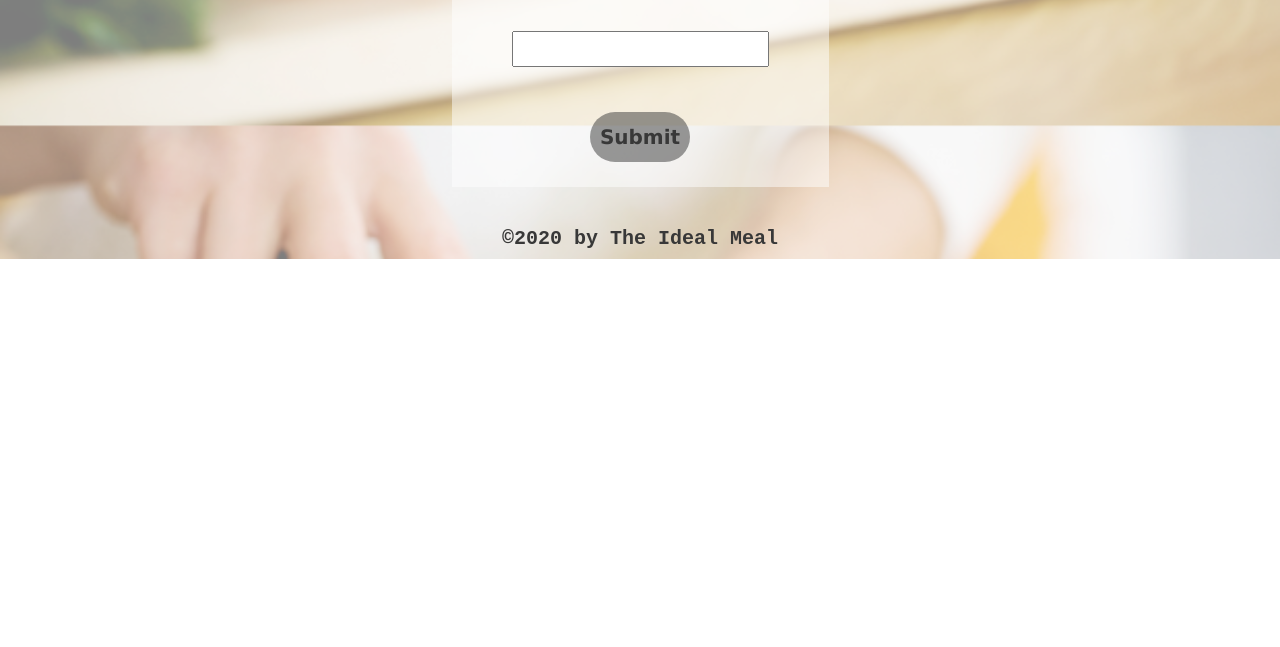
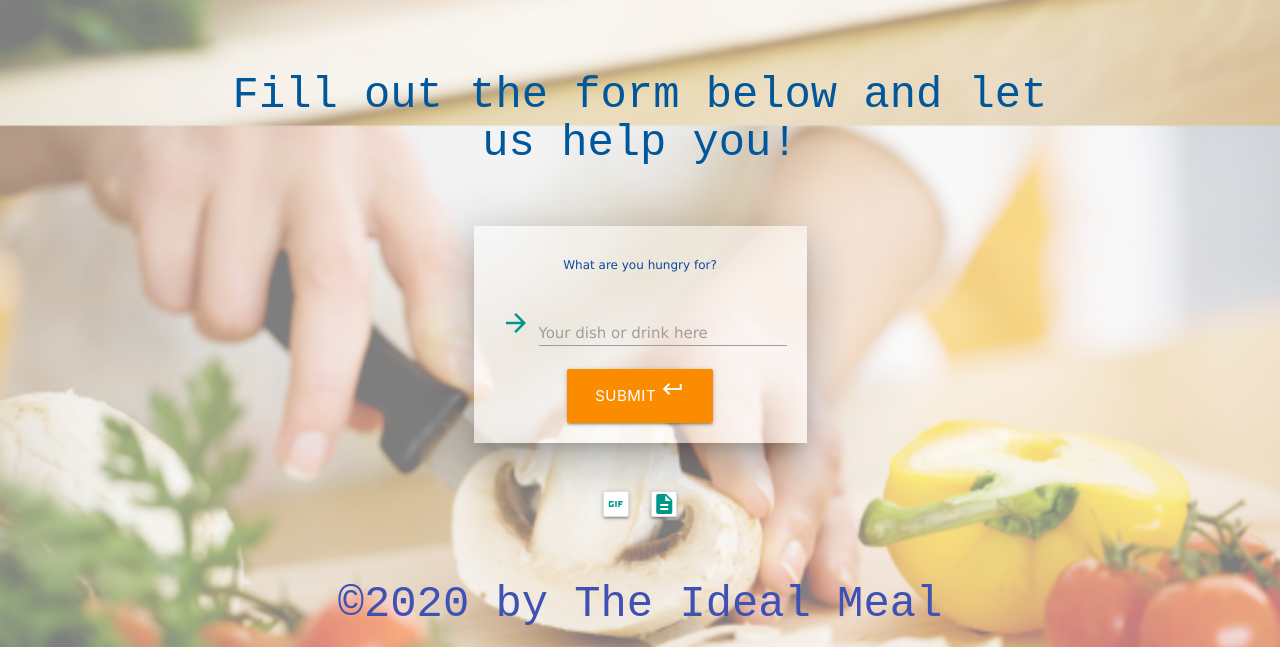
Before and after one commit to shanestewart4/Ideal-Meal, a plain HTML site: page index.html in a window 1280 px wide. Shown: the part 727-1374 px from the top of the page. Before the commit the page ends 986 px from the top, so only its background shows below. Drawn offline with nearby package versions, Linux system fonts and the light colour scheme.

Commit message:
added materialize to page. still need to iron it out

```diff
--- a/assets/css/style.css
+++ b/assets/css/style.css
@@ -71,7 +71,6 @@ form {
     font-family: Verdana, Geneva, Tahoma, sans-serif;
     font-size: 20px;
     text-align: center;
-    color: var(--secondary-color);
     background-color: rgba(255,255,255,0.5);
 }
 
--- a/index.html
+++ b/index.html
@@ -6,53 +6,72 @@
     <title>The Ideal Meal</title>
     <link rel="stylesheet" href="https://cdn.jsdelivr.net/npm/bootstrap@4.5.3/dist/css/bootstrap.min.css" integrity="sha384-TX8t27EcRE3e/ihU7zmQxVncDAy5uIKz4rEkgIXeMed4M0jlfIDPvg6uqKI2xXr2" crossorigin="anonymous">
     <link rel="stylesheet" href="./assets/css/style.css">
+    <!-- Compiled and minified CSS -->
+    <link rel="stylesheet" href="https://cdnjs.cloudflare.com/ajax/libs/materialize/1.0.0/css/materialize.min.css">
+    <!-- Compiled and minified JavaScript -->
+    <script src="https://cdnjs.cloudflare.com/ajax/libs/materialize/1.0.0/js/materialize.min.js"></script>
+    <!--Import Google Icon Font-->
+    <link href="https://fonts.googleapis.com/icon?family=Material+Icons" rel="stylesheet">
 
 </head>
 <body>
     <!-- Header -->
-    <header>
-        <img src="./assets/images/the ideal meal.png" alt="The Ideal Meal logo" id="logo" >
+    <header class="container center-align">
+        <img src="./assets/images/the ideal meal.png" alt="The Ideal Meal logo" id="logo" class="" >
     </header>
 
+
+    <main class="container center-align">
         <!--title and description section-->
-    <section class="title-section">
-        <h1>
+        <section class="title-section center-align">
+            <h1 class="light-blue-text text-darken-4 center-align">
                 Feel the desire to create your dream meal?
             </h1>
-        <h3>
+            <h3 class="light-blue-text text-darken-4 center-align">
                 Fill out the form below and let us help you!
             </h3>
         </section>
 
         <!-- User Input Section -->
-    <section class="input-section">
-        <div class="form-wrapper">
-            <form id="food-form">
+        <section class="input-section center-align">
+            <div class="form-wrapper center-align">
+                <form id="food-form center-align" class="z-depth-5">
                     <div>
-                    <label for="food" id="food-label">What dish are you hungry for?</label>
-                <div>
-                    <input type="text" name="food" class="food-name" id="food-text" required>
+                        <label for="food" id="food-label" class="blue-text text-darken-4 center-align card-title">What are you hungry for?</label>
+                        <div class="input-field">
+                            <em class="material-icons prefix teal-text">arrow_forward</em>
+                            <input type="text" name="food" class="food-name blue-text text-darken-4 center-align " id="food-text"  required>
+                            <label for="dish-drink-label">Your dish or drink here</label>
                         </div>
                     </div>
                     <div>
-                    <button class="btn" id="food-submit" type="submit">Submit</button>
+                        <button class="btn-large orange darken-1 waves-effect waves-light center-align" id="food-submit" type="submit">
+                            <span>Submit</span>
+                             <em class="material-icons">keyboard_return</em>
+                        </button>
                     </div>
                 </form>
             </div>
         </section>
 
         <!-- Results Section-->
-    <div class="results">
+        <section class="results">
+            <div class="center-align row">
                 <!-- Gif of recipe -->
-    <div id="gif-append"></div>
+                <div id="gif-append" class="col s12 m6">
+                    <em class="material-icons prefix card teal-text">gif</em>
+                </div>
                 <!-- Recipe -->
-    <div id="recipe-append"></div>
-    <script src="./assets/js/script.js"></script>
+                <div id="recipe-append" class="col s12 m6">
+                    <em class="material-icons prefix card teal-text">description</em>
                 </div>
+            </div>
+        </section>
+    </main>
 
     <!-- Footer -->
     <footer>
-        <h3>&copy;2020 by The Ideal Meal</h3>
+        <h3 class="indigo-text center-align">&copy;2020 by The Ideal Meal</h3>
     </footer>
 
     <script src="https://code.jquery.com/jquery-3.5.1.slim.min.js" integrity="sha384-DfXdz2htPH0lsSSs5nCTpuj/zy4C+OGpamoFVy38MVBnE+IbbVYUew+OrCXaRkfj" crossorigin="anonymous"></script>
```
Lines whose indentation alone changed are shown as unchanged.
